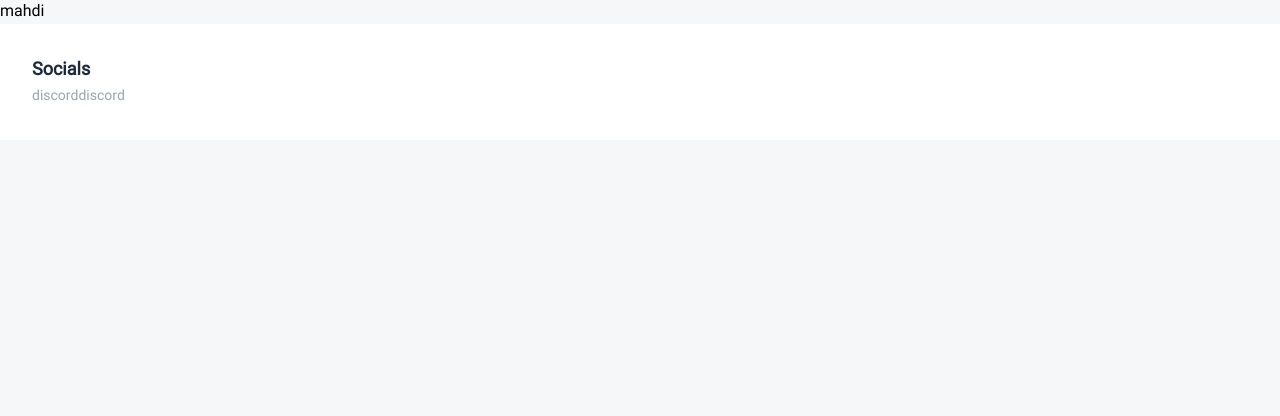
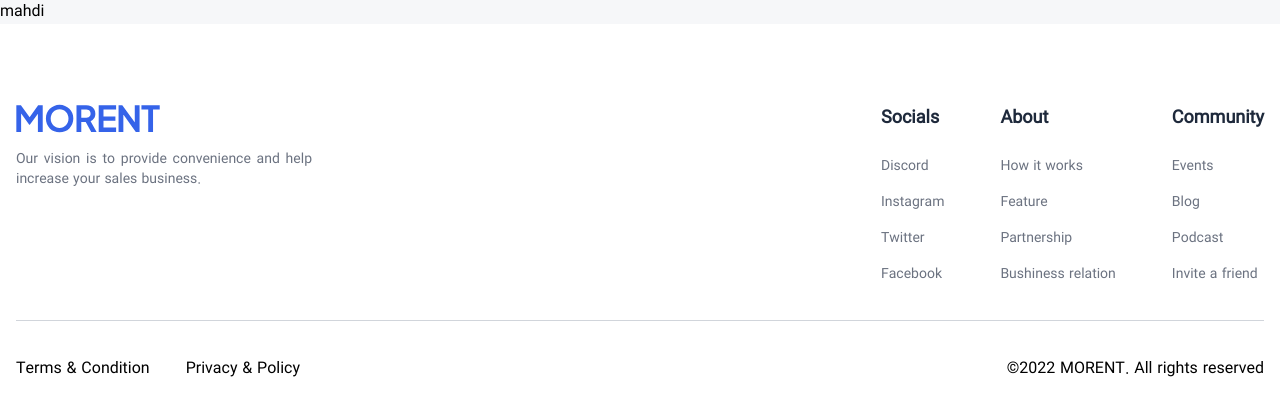
Before and after one commit to mahdibashirione/the-cars, a React (Create React App) app: page / in a window 1280 px wide. Shown: the top 416 px of the page. Built offline with nearby package versions, Linux system fonts and the light colour scheme.

Commit message:
add and fixed feature footer

```diff
--- a/src/components/Footer.js
+++ b/src/components/Footer.js
@@ -1,14 +1,49 @@
 const Footer = () => {
   return (
-    <footer className="w-full container p-4 bg-white">
-      <div className="p-4 w-full container flex flex-wrap whitespace-nowrap gap-x-16 gap-y-11 text-slate-800">
-        <div className="w-full select-none flex flex-col">
-          <span className="lg:text-lg font-bold">Socials</span>
-          <div className="">
-            <a href="/" className="text-sm text-gray-400 mt-6">discord</a>
-            <a href="/" className="text-sm text-gray-400 mt-4">discord</a>
+    <footer className="w-full p-4 pt-16 md:pt-20 md:bg-white">
+      <div className="w-full container justify-between gap-y-12 flex flex-col md:flex-row text-slate-800">
+        <div className="w-full md:w-1/3">
+          <div className="lg:w-36 w-24"><img className="w-full object-cover" alt="origin-logo" src="/images/Logo.svg" /></div>
+          <div className="w-full max-w-[219px] lg:max-w-[296px]">
+            <p className="text-sm text-gray-500 mt-4 text-justify">Our vision is to provide convenience and help increase your sales business.</p>
           </div>
         </div>
+        <div className="w-full md:w-2/3 whitespace-nowrap md:justify-end flex flex-wrap gap-x-16 md:gap-x-14 gap-y-11">
+          <div className="select-none">
+            <span className="lg:text-lg font-bold">Socials</span>
+            <div className="flex flex-col gap-y-3 lg:gap-y-4 mt-4 lg:mt-6 text-gray-500 text-sm">
+              <a className="duration-300 hover:text-blue-500 hover:scale-95" href="/">Discord</a>
+              <a className="duration-300 hover:text-blue-500 hover:scale-95" href="/">Instagram</a>
+              <a className="duration-300 hover:text-blue-500 hover:scale-95" href="/">Twitter</a>
+              <a className="duration-300 hover:text-blue-500 hover:scale-95" href="/">Facebook</a>
+            </div>
+          </div>
+          <div className="select-none">
+            <span className="lg:text-lg font-bold">About</span>
+            <div className="flex flex-col gap-y-3 lg:gap-y-4 mt-4 lg:mt-6 text-gray-500 text-sm">
+              <a className="duration-300 hover:text-blue-500 hover:scale-95" href="/">How it works</a>
+              <a className="duration-300 hover:text-blue-500 hover:scale-95" href="/">Feature</a>
+              <a className="duration-300 hover:text-blue-500 hover:scale-95" href="/">Partnership</a>
+              <a className="duration-300 hover:text-blue-500 hover:scale-95" href="/">Bushiness relation</a>
+            </div>
+          </div>
+          <div className="select-none">
+            <span className="lg:text-lg font-bold">Community</span>
+            <div className="flex flex-col gap-y-3 lg:gap-y-4 mt-4 lg:mt-6 text-gray-500 text-sm">
+              <a className="duration-300 hover:text-blue-500 hover:scale-95" href="/">Events</a>
+              <a className="duration-300 hover:text-blue-500 hover:scale-95" href="/">Blog</a>
+              <a className="duration-300 hover:text-blue-500 hover:scale-95" href="/">Podcast</a>
+              <a className="duration-300 hover:text-blue-500 hover:scale-95" href="/">Invite a friend</a>
+            </div>
+          </div>
+        </div>
+      </div>
+      <div className="select-none container w-full flex flex-wrap md:justify-between gap-y-8 text-sm lg:text-base border-t border-gray-300 mt-9 pt-9 pb-12 ">
+        <div className="w-full md:w-auto flex justify-between">
+          <p className="md:mr-9">Terms & Condition</p>
+          <p>Privacy & Policy</p>
+        </div>
+        <span>©2022 MORENT. All rights reserved</span>
       </div>
     </footer>
   );
```
Also changed, not shown: public/images/Logo.svg (added).
